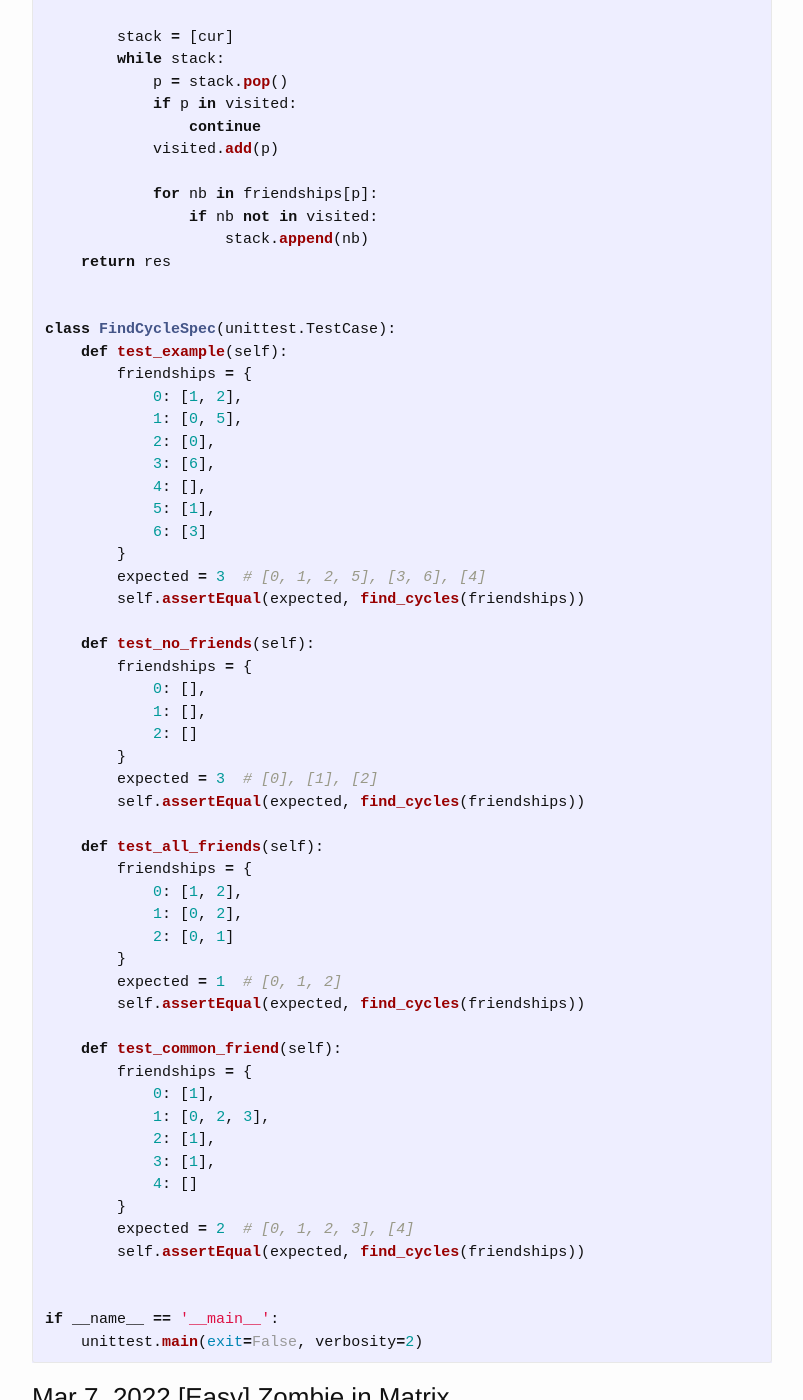
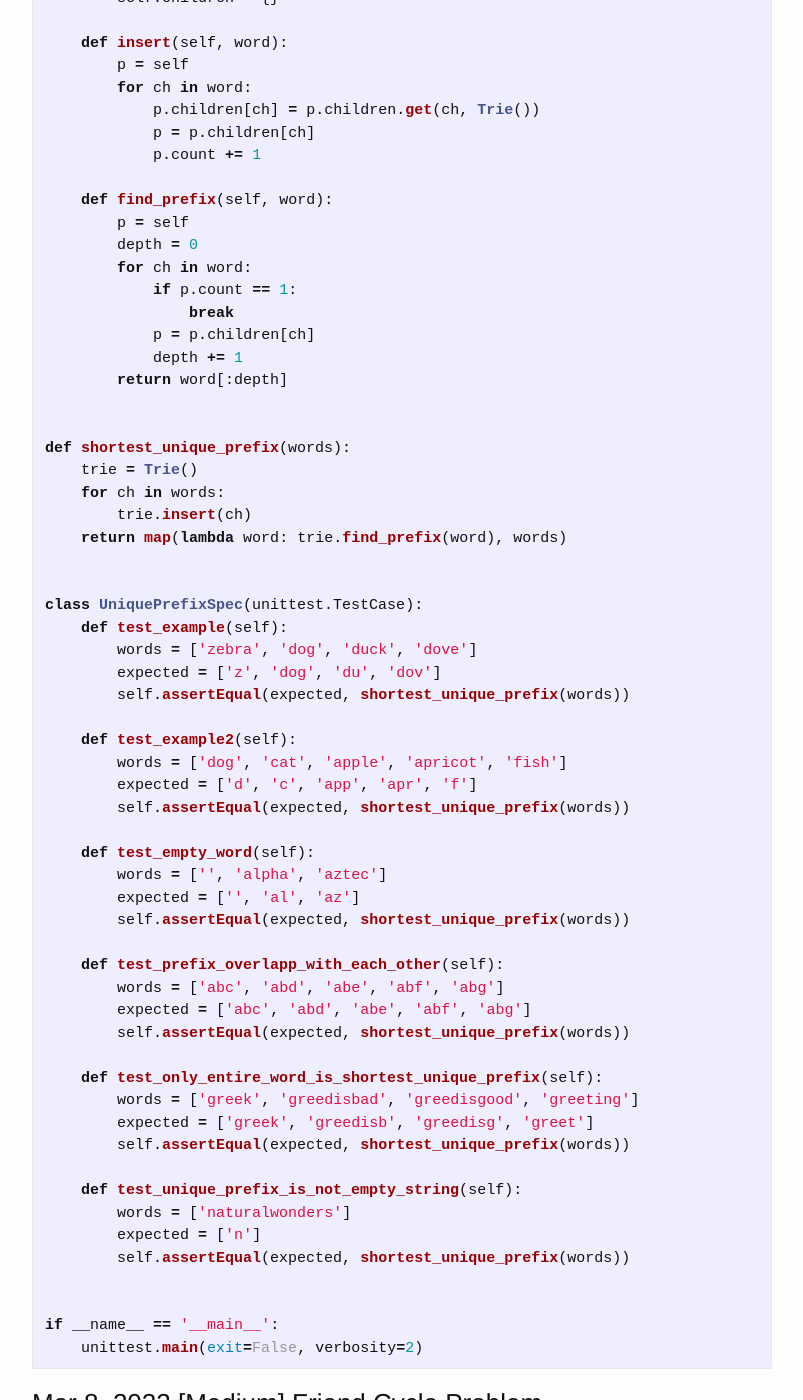
Before and after one commit to trsong/trsong.github.io, a Jekyll site: the page built from _posts/2022-02-01-DailyQuestionsFeb.md, in a window 1280 px wide and 1400 px high, scrolled down 2561 px. Shown: the whole window, without its empty margins (238-1041 px from the left). Built offline with Jekyll 4.4.1, drawn with Linux system fonts in a browser that asks for light colours; some of the changed text lies outside the part shown.

Commit message:
Add solution to Mar 9 question.

````diff
--- a/_posts/2022-02-01-DailyQuestionsFeb.md
+++ b/_posts/2022-02-01-DailyQuestionsFeb.md
@@ -33,6 +33,101 @@ Explanation: dog => dog
              dove = dov
              duck = du
              z   => zebra
+```
+
+**My thoughts:** Most string prefix searching problem can be solved using Trie (Prefix Tree). A trie is a N-nary tree with each edge represent a char. Each node will have two attribues: is_end and count, representing if a word is end at this node and how many words share same prefix so far separately.
+
+The given example will generate the following trie:
+```py
+The number inside each parenthsis represents how many words share the same prefix underneath.
+
+             ""(4)
+         /  |    |   \
+      d(1) c(1) a(2) f(1)
+     /      |    |      \
+   o(1)    a(1) p(2)   i(1)
+  /         |    |  \     \
+g(1)       t(1) p(1) r(1) s(1)
+                 |    |    |
+                l(1) i(1) h(1)
+                 |    |
+                e(1) c(1)
+                      |
+                     o(1)
+                      |
+                     t(1)
+```
+Our goal is to find a path for each word from root to the first node that has count equals 1, above example gives: `d, c, app, apr, f`
+
+
+**Solution with Trie:** [https://replit.com/@trsong/Find-All-Shortest-Unique-Prefix-2](https://replit.com/@trsong/Find-All-Shortest-Unique-Prefix-2)
+```py
+import unittest
+
+class Trie(object):
+    def __init__(self):
+        self.count = 0
+        self.children = {}
+
+    def insert(self, word):
+        p = self
+        for ch in word:
+            p.children[ch] = p.children.get(ch, Trie())
+            p = p.children[ch]
+            p.count += 1
+
+    def find_prefix(self, word):
+        p = self
+        depth = 0
+        for ch in word:
+            if p.count == 1:
+                break
+            p = p.children[ch]
+            depth += 1
+        return word[:depth]
+
+
+def shortest_unique_prefix(words):
+    trie = Trie()
+    for ch in words:
+        trie.insert(ch)
+    return map(lambda word: trie.find_prefix(word), words)
+
+
+class UniquePrefixSpec(unittest.TestCase):
+    def test_example(self):
+        words = ['zebra', 'dog', 'duck', 'dove']
+        expected = ['z', 'dog', 'du', 'dov']
+        self.assertEqual(expected, shortest_unique_prefix(words))
+
+    def test_example2(self):
+        words = ['dog', 'cat', 'apple', 'apricot', 'fish']
+        expected = ['d', 'c', 'app', 'apr', 'f']
+        self.assertEqual(expected, shortest_unique_prefix(words))
+
+    def test_empty_word(self):
+        words = ['', 'alpha', 'aztec']
+        expected = ['', 'al', 'az']
+        self.assertEqual(expected, shortest_unique_prefix(words))
+
+    def test_prefix_overlapp_with_each_other(self):
+        words = ['abc', 'abd', 'abe', 'abf', 'abg']
+        expected = ['abc', 'abd', 'abe', 'abf', 'abg']
+        self.assertEqual(expected, shortest_unique_prefix(words))
+
+    def test_only_entire_word_is_shortest_unique_prefix(self):
+        words = ['greek', 'greedisbad', 'greedisgood', 'greeting']
+        expected = ['greek', 'greedisb', 'greedisg', 'greet']
+        self.assertEqual(expected, shortest_unique_prefix(words))
+
+    def test_unique_prefix_is_not_empty_string(self):
+        words = ['naturalwonders']
+        expected = ['n']
+        self.assertEqual(expected, shortest_unique_prefix(words))
+
+
+if __name__ == '__main__':
+    unittest.main(exit=False, verbosity=2)
 ```
 
 ### Mar 8, 2022 \[Medium\] Friend Cycle Problem
````
